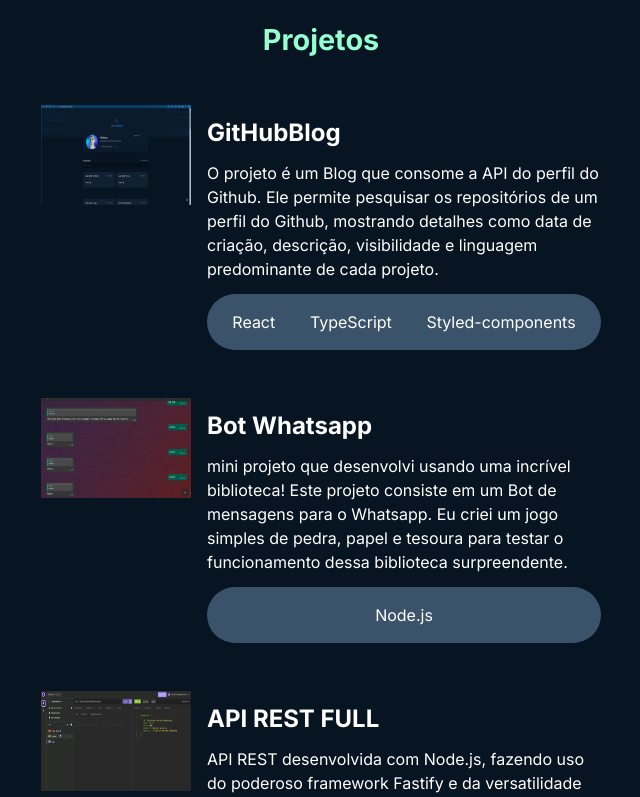
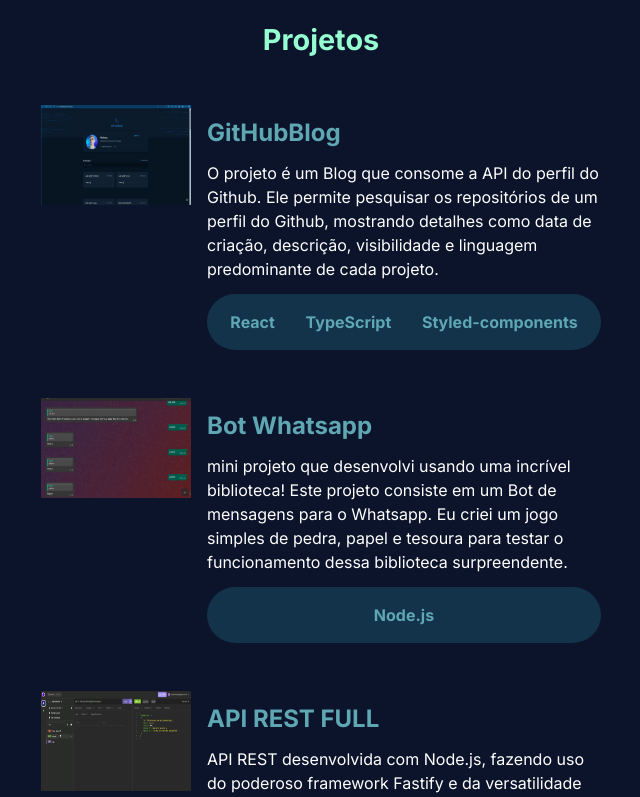
Before and after one commit to Matheussmaced/new_portfolio, a Next.js app: page / in a window 1280 px wide. Shown: the part 900-1697 px from the top of the page, without its empty margins (599-1239 px from the left). Built offline with nearby package versions, Linux system fonts and the light colour scheme.

Commit message:
fix: arranging styling and links for repositories

```diff
--- a/src/app/(home)/components/projects.tsx
+++ b/src/app/(home)/components/projects.tsx
@@ -1,8 +1,13 @@
 import Image from 'next/image'
-import { MainContainerProjects, TechnologyContainer } from '../styles/projects'
+import {
+  LinksTitle,
+  MainContainerProjects,
+  TechnologyContainer,
+} from '../styles/projects'
 
 interface ProjectsProps {
   picture: string
+  URLReposity: string
   title: string
   description: string
   technology: string[]
@@ -10,6 +15,7 @@
 
 export default function Projects({
   picture,
+  URLReposity,
   title,
   description,
   technology,
@@ -20,7 +26,9 @@
         <Image src={picture} alt="" width={150} height={100} quality={100} />
 
         <div>
-          <h4>{title}</h4>
+          <LinksTitle href={URLReposity} target="_blank">
+            <h4>{title}</h4>
+          </LinksTitle>
 
           <p>{description} </p>
 
--- a/src/app/(home)/page.tsx
+++ b/src/app/(home)/page.tsx
@@ -33,6 +33,7 @@
                         mostrando detalhes como data de criação, descrição, visibilidade
                         e linguagem predominante de cada projeto."
             technology={['React', 'TypeScript', 'Styled-components']}
+            URLReposity="https://github.com/Matheussmaced/github_blog"
           />
 
           <Projects
@@ -43,6 +44,7 @@
                         jogo simples de pedra, papel e tesoura para testar o funcionamento dessa
                         biblioteca surpreendente."
             technology={['Node.js']}
+            URLReposity="https://github.com/Matheussmaced/BOT_WHATSAPP"
           />
 
           <Projects
@@ -54,6 +56,7 @@
 
             🍪 Uma característica fantástica dessa implementação é a utilização de cookies, que proporciona uma experiência personalizada aos nossos usuários. Isso permite a separação das transações de cada indivíduo, mesmo em ambientes onde múltiplos usuários acessam a API simultaneamente."
             technology={['Node.js', 'TypeScript', 'KNEX.JS', 'SQLite']}
+            URLReposity="https://github.com/Matheussmaced/API_REST_FULL"
           />
 
           <Projects
@@ -63,6 +66,7 @@
                         os usuários podem explorar e comprar uma variedade de cafés gourmet. Com uma interface intuitiva e amigável, os usuários podem navegar pelos cafés em cards, adicionar ao carrinho de compras e realizar o checkout de forma rápida e conveniente. O projeto oferece uma experiência de compra online eficiente, desde a seleção dos produtos até a confirmação da compra e aguardo da entrega. Tecnologias utilizadas incluem HTML, CSS, JavaScript e frameworks
                         como React.js, garantindo uma experiência de usuário dinâmica e interativa."
             technology={['React.js', 'TypeScript', 'Styled-componets']}
+            URLReposity="https://github.com/Matheussmaced/coffee_delivery"
           />
 
           <Technologys />
--- a/src/app/(home)/styles/projects.ts
+++ b/src/app/(home)/styles/projects.ts
@@ -1,3 +1,4 @@
+import Link from 'next/link'
 import styled from 'styled-components'
 
 export const MainContainerProjects = styled.main`
@@ -15,7 +16,13 @@
   h4 {
     font-size: 1.5rem;
     margin: 1rem 0 1rem;
+
+    color: ${(props) => props.theme['base-subtitle']};
   }
+`
+
+export const LinksTitle = styled(Link)`
+  text-decoration: none;
 `
 
 export const TechnologyContainer = styled.div`
@@ -32,5 +39,7 @@
 
   span {
     margin: auto;
+    color: ${(props) => props.theme['base-subtitle']};
+    font-weight: bold;
   }
 `
--- a/src/styles/global.ts
+++ b/src/styles/global.ts
@@ -11,7 +11,7 @@
       box-shadow: 0 0 0 2px ${(props) => props.theme.blue};
     }
     body {
-      background-color: ${(props) => props.theme['base-background']};
+      background-color: ${(props) => props.theme.background};
     }
   }
 `
--- a/src/themes/default.ts
+++ b/src/themes/default.ts
@@ -4,11 +4,11 @@
   blue: '#3294F8',
 
   'base-title': '#E7EDF4',
-  'base-subtitle': '#C4D4E3',
+  'base-subtitle': '#5fa7b3',
   'base-text': '#AFC2D4',
 
   'base-span': '#7B96B2',
-  'base-label': '#3A536B',
+  'base-label': '#12334a',
   'base-border': '#1C2F41',
   'base-post': '#112131',
 
@@ -17,4 +17,5 @@
   'base-input': '#040F1A',
 
   'green-light': '#96FFD2',
+  background: '#0c142c',
 }
```
Also changed, not shown: 1 other file (tests, documents, lock files or other folders).
